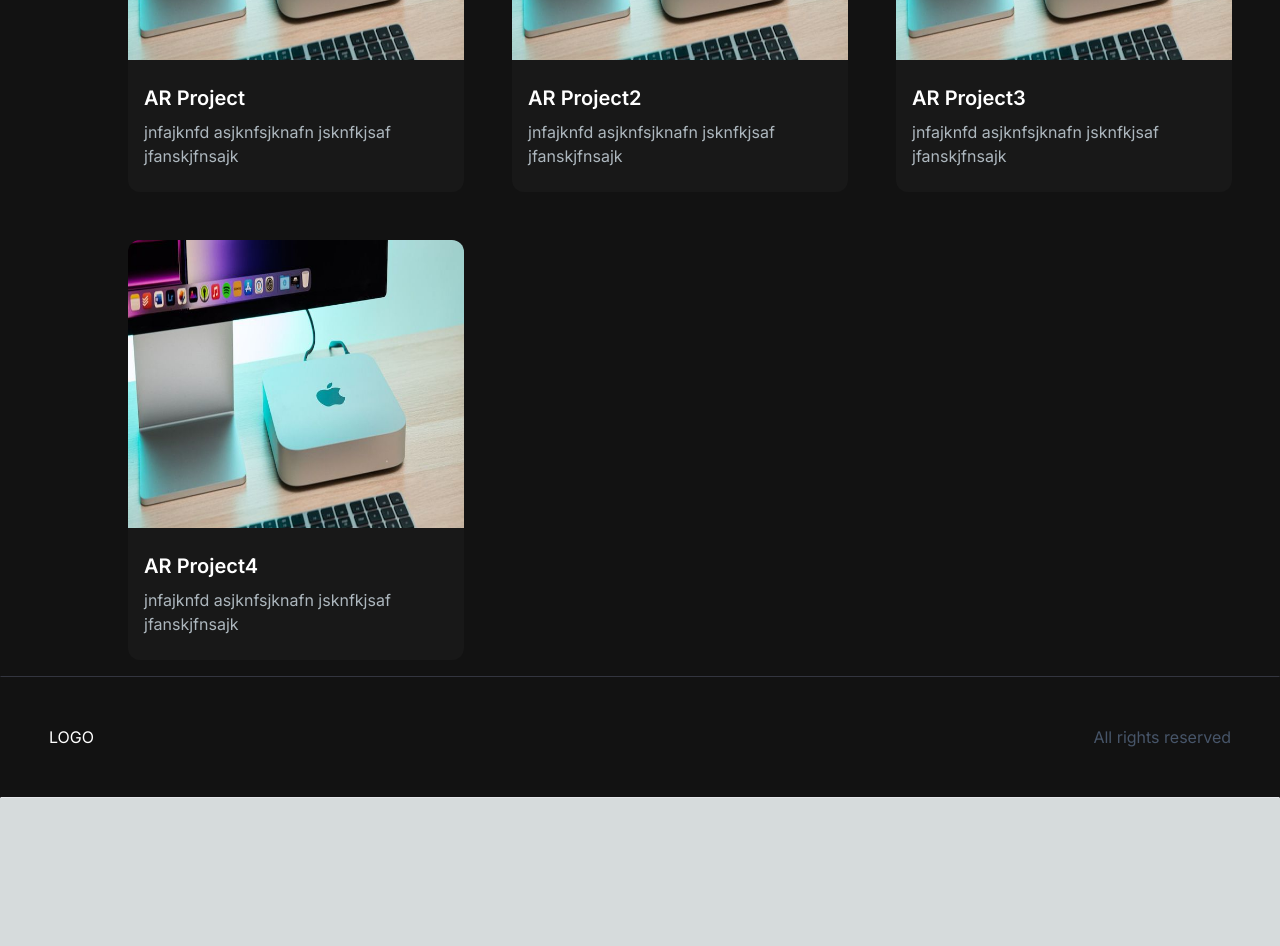
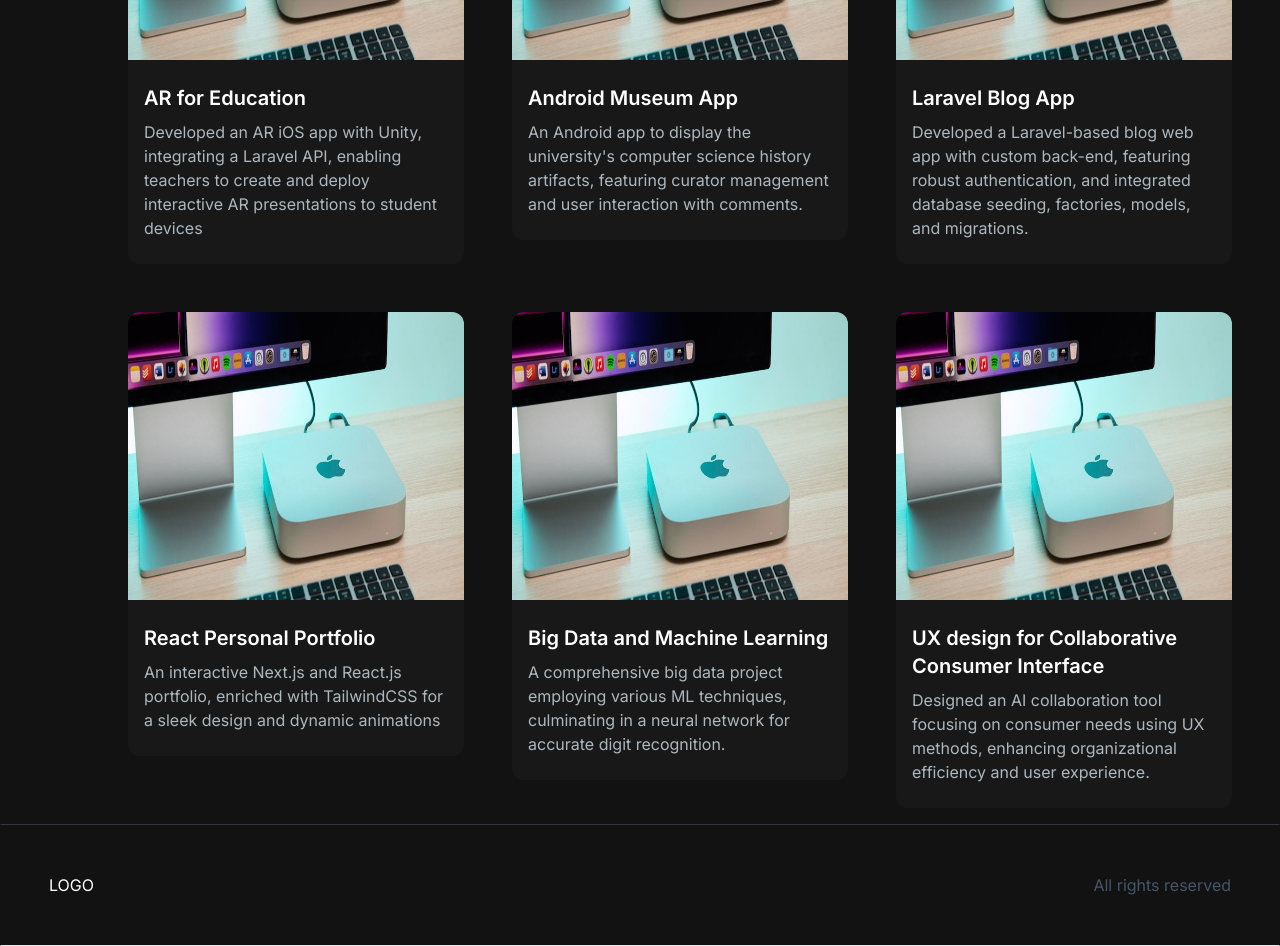
Before and after one commit to tomBlaine/portfolio-website, a Next.js app: page / in a window 1280 px wide. Shown: the part 1620-2566 px from the top of the page. Before the commit the page ends 2418 px from the top, so only its background shows below. Built offline with nearby package versions, Linux system fonts and the light colour scheme.

Commit message:
added project titles and descriptions

```diff
--- a/src/app/components/ProjectSection.jsx
+++ b/src/app/components/ProjectSection.jsx
@@ -8,32 +8,32 @@ import ProjectOverlay from './ProjectOverlay';
 const projectsData = [
     {
         id: 1,
-        title: "AR Project",
-        description: "jnfajknfd asjknfsjknafn jsknfkjsaf jfanskjfnsajk",
+        title: "AR for Education",
+        description: "Developed an AR iOS app with Unity, integrating a Laravel API, enabling teachers to create and deploy interactive AR presentations to student devices",
         images: [
             "/images/about-image.png",
             "/images/hero-image1.png",
         ],
-        tag: ["Mobile", "All"],
+        tag: ["Mobile", "Web", "All"],
         gitUrl: "/",
         previewUrl: "/",
     },
     {
         id: 2,
-        title: "AR Project2",
-        description: "jnfajknfd asjknfsjknafn jsknfkjsaf jfanskjfnsajk",
+        title: "Android Museum App",
+        description: "An Android app to display the university's computer science history artifacts, featuring curator management and user interaction with comments.",
         images: [
             "/images/about-image.png",
             "/images/hero-image1.png",
         ],
-        tag: ["All", "Web"],
+        tag: ["All", "Mobile"],
         gitUrl: "/",
         previewUrl: "/",
     },
     {
         id: 3,
-        title: "AR Project3",
-        description: "jnfajknfd asjknfsjknafn jsknfkjsaf jfanskjfnsajk",
+        title: "Laravel Blog App",
+        description: "Developed a Laravel-based blog web app with custom back-end, featuring robust authentication, and integrated database seeding, factories, models, and migrations.",
         images: [
             "/images/about-image.png",
             "/images/hero-image1.png",
@@ -44,8 +44,32 @@ const projectsData = [
     },
     {
         id: 4,
-        title: "AR Project4",
-        description: "jnfajknfd asjknfsjknafn jsknfkjsaf jfanskjfnsajk",
+        title: "React Personal Portfolio",
+        description: "An interactive Next.js and React.js portfolio, enriched with TailwindCSS for a sleek design and dynamic animations",
+        images: [
+            "/images/about-image.png",
+            "/images/hero-image1.png",
+        ],
+        tag: ["All", "Web"],
+        gitUrl: "/",
+        previewUrl: "/",
+    },
+    {
+        id: 5,
+        title: "Big Data and Machine Learning",
+        description: "A comprehensive big data project employing various ML techniques, culminating in a neural network for accurate digit recognition.",
+        images: [
+            "/images/about-image.png",
+            "/images/hero-image1.png",
+        ],
+        tag: ["All"],
+        gitUrl: "/",
+        previewUrl: "/",
+    },
+    {
+        id: 6,
+        title: "UX design for Collaborative Consumer Interface",
+        description: "Designed an AI collaboration tool focusing on consumer needs using UX methods, enhancing organizational efficiency and user experience.",
         images: [
             "/images/about-image.png",
             "/images/hero-image1.png",
```
